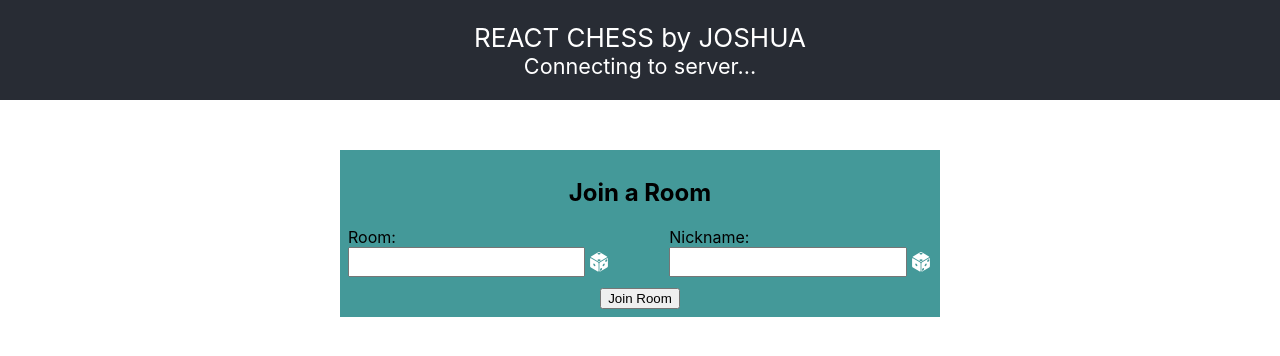
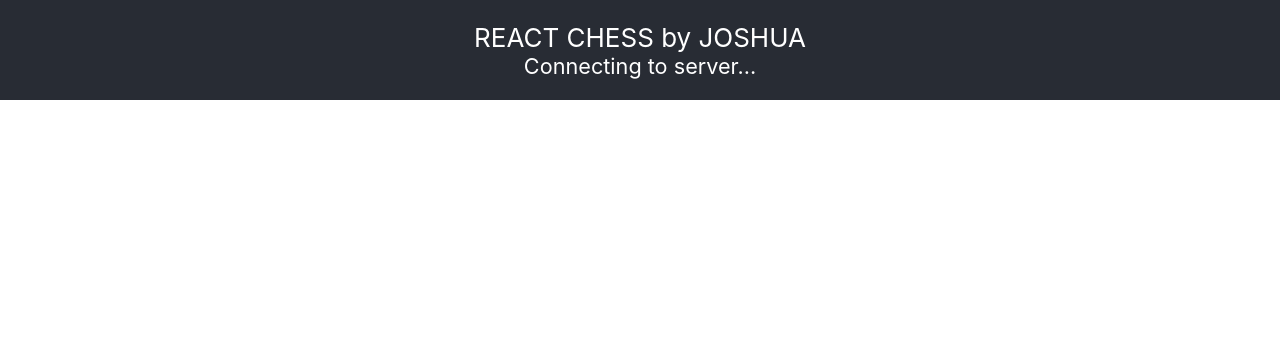
Before and after one commit to joshuacassidygrant/react-chess, a React (Create React App) app: page / in a window 1280 px wide. Shown: the top 356 px of the page. Built offline with nearby package versions, Linux system fonts and the light colour scheme; no server answers.

Commit message:
Update App.tsx

```diff
--- a/src/App.tsx
+++ b/src/App.tsx
@@ -25,11 +25,15 @@ function App() {
           !serverStatus && <small>Connecting to server...</small>
         }
       </header>
-      <div className="Main">
-        <GameContextProvider>
-          <Game/>
-        </GameContextProvider>
-      </div>
+      {
+        !!serverStatus &&
+        (<div className="Main">
+          <GameContextProvider>
+            <Game/>
+          </GameContextProvider>
+        </div>)
+      }
+
     </div>
   );
 }
```
